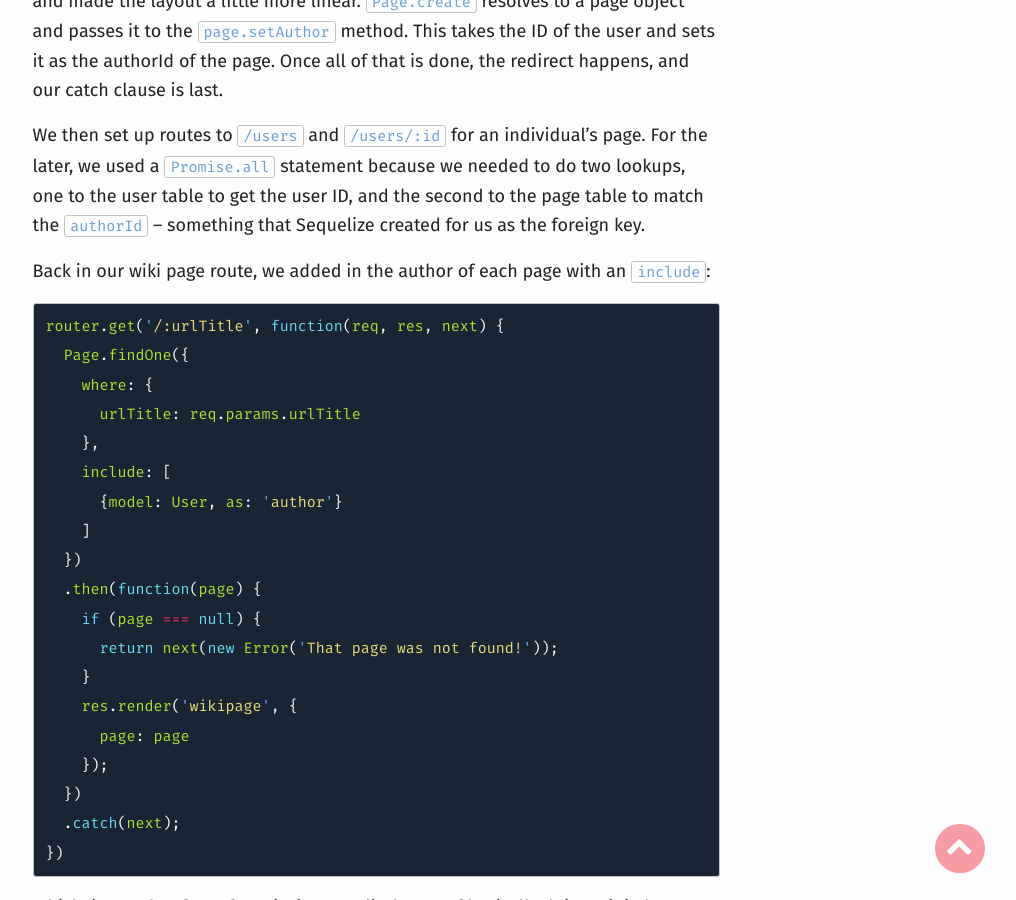
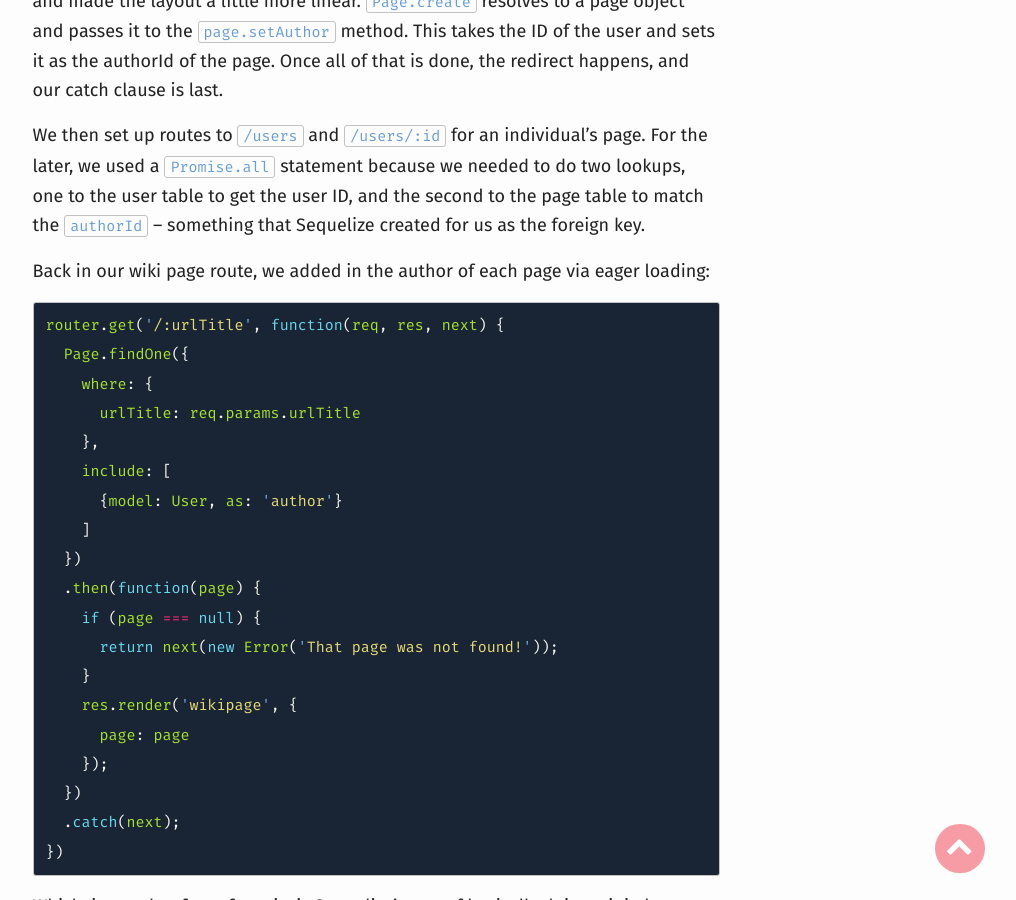
Before and after one commit to bethqiang/bethqiang.github.io, a Jekyll site: the page built from _posts/2016-11-14-building-a-wikipedia-clone.md, in a window 1280 px wide and 900 px high, scrolled down 5041 px. Shown: the whole window, without its empty margins (264-1280 px from the left). Built offline with Jekyll 4.4.1, drawn with Linux system fonts in a browser that asks for light colours; nearby versions of some CDN libraries.

Commit message:
There's a diff btwn eager loading & creation

```diff
--- a/_posts/2016-11-14-building-a-wikipedia-clone.md
+++ b/_posts/2016-11-14-building-a-wikipedia-clone.md
@@ -133,7 +133,7 @@ We eliminated `page.save` entirely by using `Page.create` instead of `Page.build
 
 We then set up routes to `/users` and `/users/:id` for an individual's page. For the later, we used a `Promise.all` statement because we needed to do two lookups, one to the user table to get the user ID, and the second to the page table to match the `authorId` – something that Sequelize created for us as the foreign key.
 
-Back in our wiki page route, we added in the author of each page with an `include`:
+Back in our wiki page route, we added in the author of each page via eager loading:
 
 {% highlight javascript %}
 router.get('/:urlTitle', function(req, res, next) {
```
Also changed, not shown: _posts/2016-11-16-on-feeling-completely-overwhelmed.md (+1 -1 lines).
